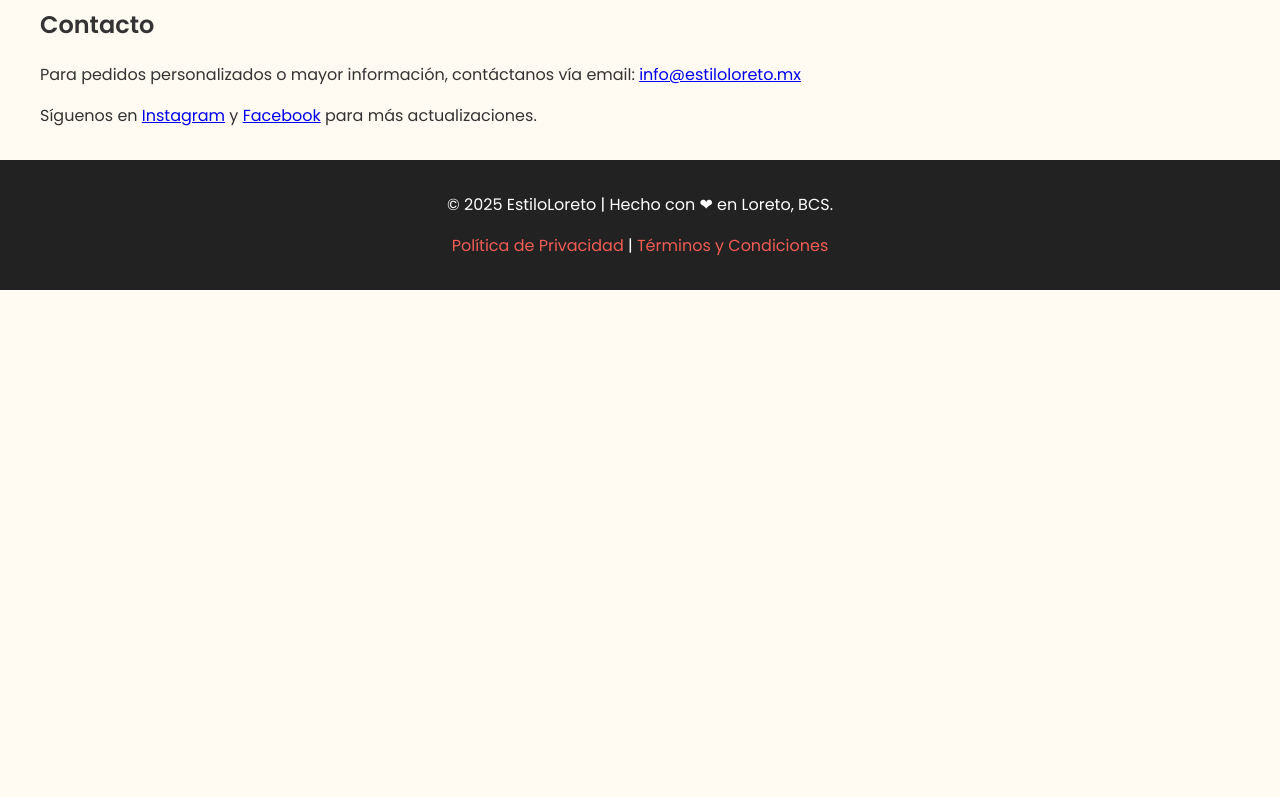
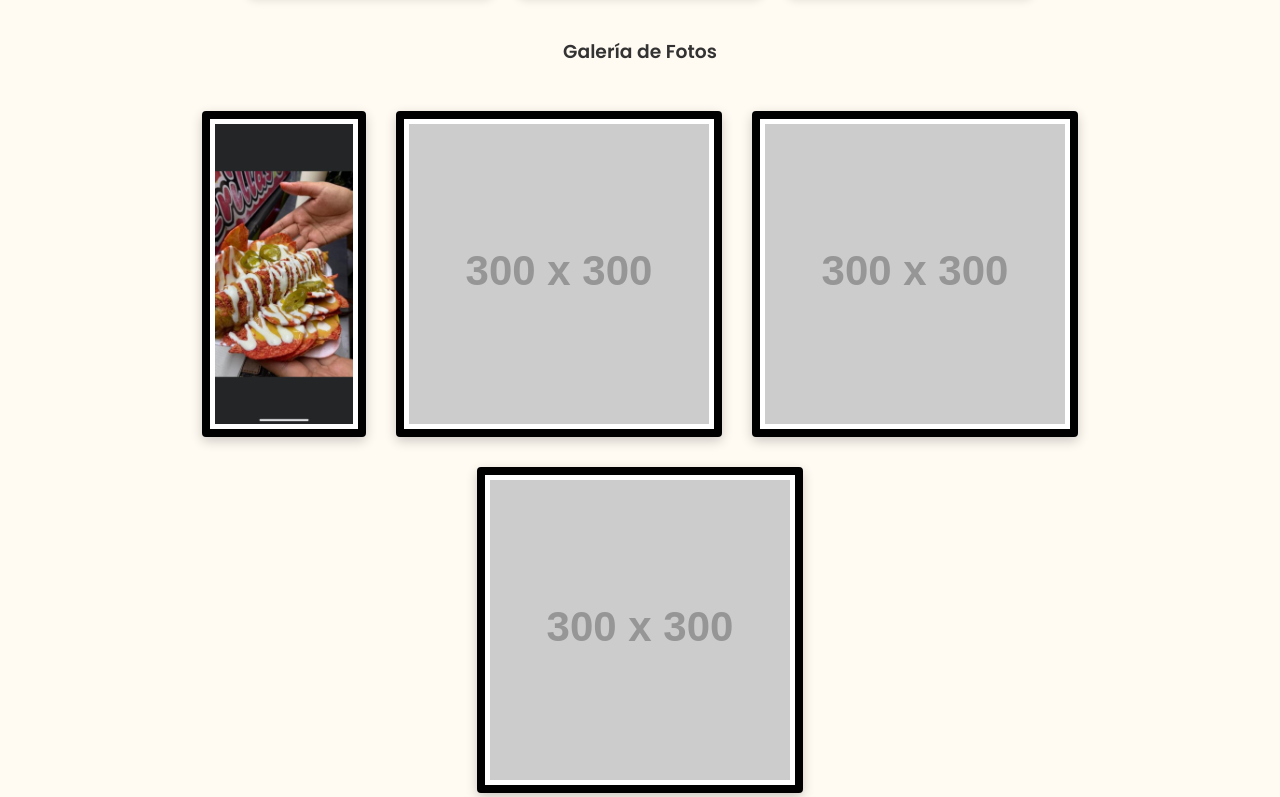
Before and after one commit to Estiloloreto/Estiloloreto.github.io, a plain HTML site: page index.html in a window 1280 px wide. Shown: the part 826-1623 px from the top of the page. Before the commit the page ends 1116 px from the top, so only its background shows below. Drawn offline with Linux system fonts and the light colour scheme; placeholder pictures from the web are drawn by us.

Commit message:
Agrega un marco de fotos y una galería en index.html, actualiza la imagen del bolso artesanal y corrige un acento en la descripción del producto.

```diff
--- a/index.html
+++ b/index.html
@@ -63,6 +63,7 @@
       width: 100%;
       height: 200px;
       object-fit: cover;
+      border: 5px solid #000;
     }
 
     .producto-info {
@@ -80,6 +81,30 @@
     footer a {
       color: #f25c54;
       text-decoration: none;
+    }
+
+    .photo-frame {
+      background-color: white;
+      border: 8px solid #000;
+      border-radius: 4px;
+      padding: 5px;
+      margin: 15px;
+      display: inline-block;
+      box-shadow: 0 4px 12px rgba(0,0,0,0.2);
+    }
+
+    .photo-frame img {
+      width: 100%;
+      height: 300px;
+      object-fit: cover;
+      display: block;
+    }
+
+    .gallery {
+      display: flex;
+      flex-wrap: wrap;
+      justify-content: center;
+      margin-top: 30px;
     }
   </style>
 </head>
@@ -106,10 +131,10 @@
     <div class="productos">
 
       <div class="producto">
-        <img src="https://via.placeholder.com/250x200?text=Bolso+1" alt="Bolso Artesanal 1">
+        <img src="./img/bolso-artesanal.jpg" alt="Bolso Artesanal 1">
         <div class="producto-info">
           <h3>Bolso "La Mexicana"</h3>
-          <p>Hermoso bolso con colores vibrantes inspirado en las tradiciones de México.</p>
+          <p>Hermoso bolso con colores vibrantes inspirado en las tradiciones de México.</p>
           <p><strong>$850 MXN</strong></p>
         </div>
       </div>
@@ -132,6 +157,22 @@
         </div>
       </div>
 
+    </div>
+
+    <h3 style="text-align: center; margin-top: 40px;">Galería de Fotos</h3>
+    <div class="gallery">
+      <div class="photo-frame">
+        <img src="./img/bolso-artesanal.jpg" alt="Bolso Artesanal - Detalle">
+      </div>
+      <div class="photo-frame">
+        <img src="https://via.placeholder.com/300x300?text=Foto+Próximamente" alt="Espacio para foto">
+      </div>
+      <div class="photo-frame">
+        <img src="https://via.placeholder.com/300x300?text=Foto+Próximamente" alt="Espacio para foto">
+      </div>
+      <div class="photo-frame">
+        <img src="https://via.placeholder.com/300x300?text=Foto+Próximamente" alt="Espacio para foto">
+      </div>
     </div>
   </section>
 
```
Also changed, not shown: img/bolso-artesanal.jpg (added).
